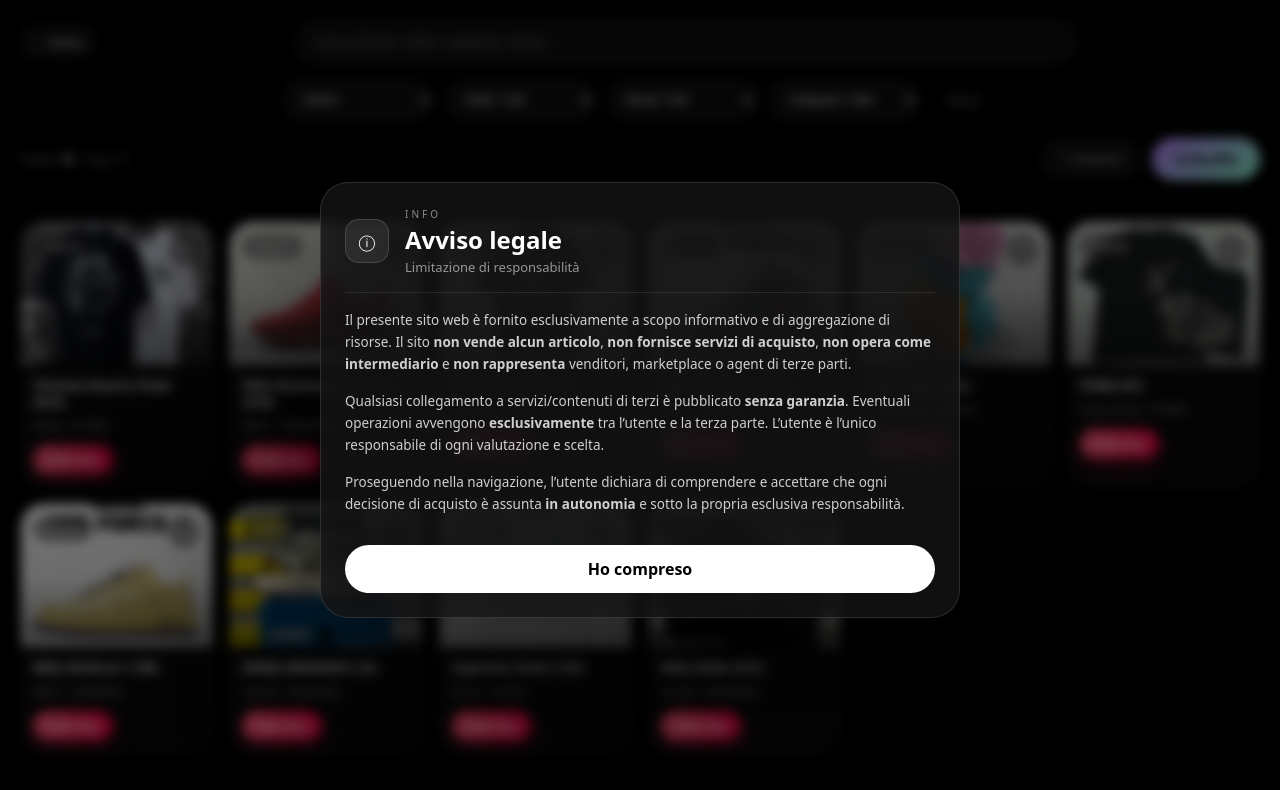
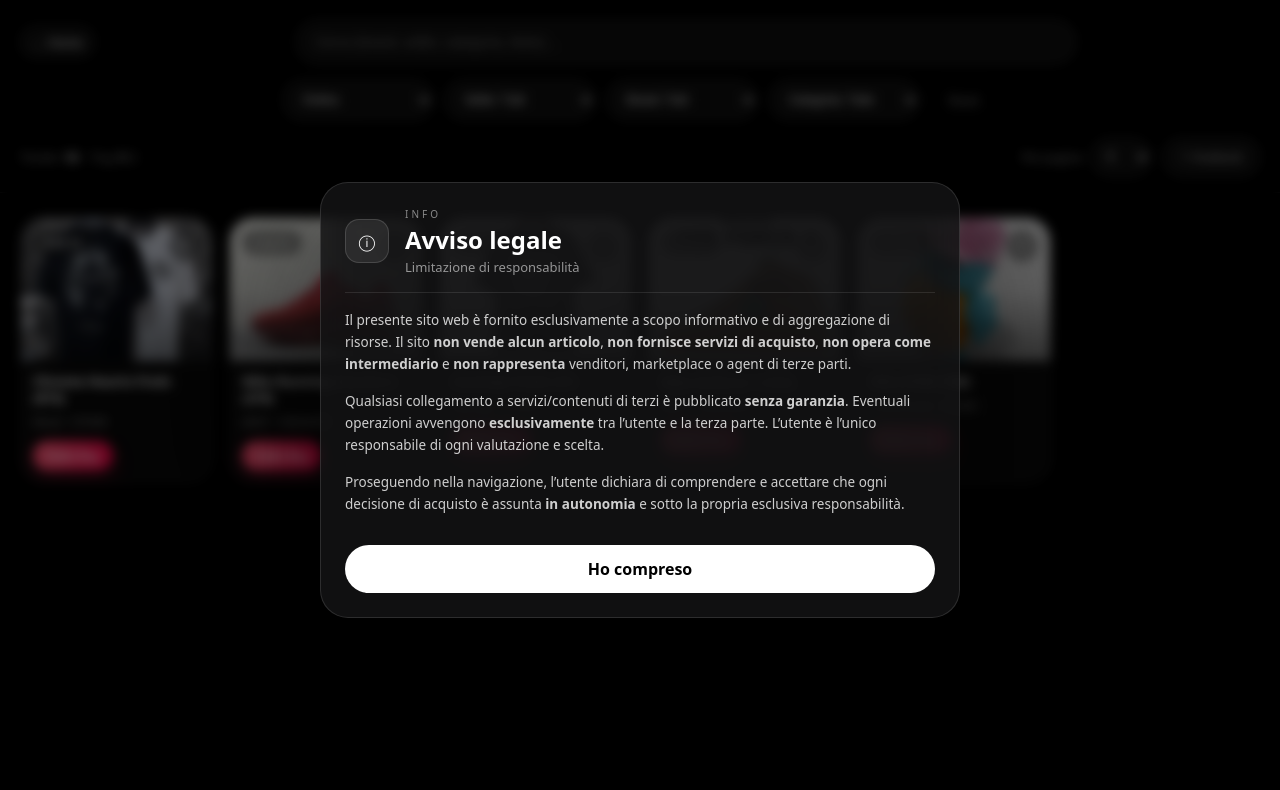
Before and after one commit to John-Hole/360Pallix, a Next.js app: page /spreadsheet in a window 1280 px wide. Shown: the top 790 px of the page. Built offline with nearby package versions, Linux system fonts and the light colour scheme.

Commit message:
Rimossi Shuffle e selettore lingua; paginazione e selettore elementi per pagina

```diff
--- a/app/globals.css
+++ b/app/globals.css
@@ -175,3 +175,14 @@ button { font: inherit; color: inherit; cursor: pointer; }
 .item-info h1 { margin: 6px 0 12px; font-size: 28px; }
 .kv { display: flex; justify-content: space-between; padding: 10px 0; border-bottom: 1px solid rgba(255,255,255,.08); font-size: 13px; color: rgba(255,255,255,.6); }
 .kv b { color: #fff; }
+
+/* pagination + per-page */
+.stat { font-size: 13px; }
+.perpage { display: inline-flex; align-items: center; gap: 8px; font-size: 12px; color: rgba(255,255,255,.55); }
+.sel-sm { min-width: 0; height: 38px; padding: 0 12px; }
+.pager { display: flex; align-items: center; justify-content: center; gap: 12px; padding: 0 20px 64px; }
+.pager-btn { width: 44px; height: 36px; border-radius: 999px; border: 1px solid rgba(255,255,255,.14); background: rgba(255,255,255,.06); transition: background .2s; }
+.pager-btn:hover:not(:disabled) { background: rgba(255,255,255,.14); }
+.pager-btn:disabled { opacity: .35; cursor: default; }
+.pager-info { min-width: 90px; text-align: center; padding: 8px 18px; border-radius: 999px; border: 1px solid rgba(255,255,255,.14); background: rgba(255,255,255,.04); font-size: 12px; }
+@media (max-width: 520px) { .sheet-sub { flex-wrap: wrap; } .sheet-sub .sp { display: none; } }
--- a/app/page.tsx
+++ b/app/page.tsx
@@ -50,10 +50,6 @@ export default function Home() {
 
   return (
     <main>
-      <div className="topbar">
-        <div className="lang"><b>IT</b>Italiano <span aria-hidden>⌄</span></div>
-      </div>
-
       <section className="hero" ref={heroRef}>
         <div className="hero-wordmark">Pallix360</div>
         {PILLS.map((p) => (
--- a/app/spreadsheet/page.tsx
+++ b/app/spreadsheet/page.tsx
@@ -4,6 +4,8 @@ import { useEffect, useMemo, useState } from "react";
 import { PRODUCTS, eur, type Product } from "@/lib/products";
 
 const uniq = (k: keyof Product) => [...new Set(PRODUCTS.map((p) => String(p[k])))].sort();
+
+const PER_PAGE = [5, 10, 20, 50];
 
 export default function Spreadsheet() {
   const [q, setQ] = useState("");
@@ -14,7 +16,8 @@ export default function Spreadsheet() {
   const [favs, setFavs] = useState<string[]>([]);
   const [onlyFavs, setOnlyFavs] = useState(false);
   const [legal, setLegal] = useState(false);
-  const [seed, setSeed] = useState(0);
+  const [page, setPage] = useState(1);
+  const [perPage, setPerPage] = useState(PER_PAGE[0]);
 
   useEffect(() => {
     setFavs(JSON.parse(localStorage.getItem("pallix-favs") || "[]"));
@@ -34,11 +37,18 @@ export default function Spreadsheet() {
     );
     if (order === "asc") l = [...l].sort((a, b) => a.price - b.price);
     if (order === "desc") l = [...l].sort((a, b) => b.price - a.price);
-    if (seed) l = [...l].sort((a, b) => ((a.id.length * seed) % 7) - ((b.id.length * seed) % 7) || a.id.localeCompare(b.id) * (seed % 2 ? 1 : -1));
     return l;
-  }, [q, order, seller, brand, cat, onlyFavs, favs, seed]);
+  }, [q, order, seller, brand, cat, onlyFavs, favs]);
 
-  const reset = () => { setQ(""); setOrder(""); setSeller(""); setBrand(""); setCat(""); setOnlyFavs(false); setSeed(0); };
+  const pages = Math.max(1, Math.ceil(list.length / perPage));
+  const cur = Math.min(page, pages);
+  const visible = list.slice((cur - 1) * perPage, cur * perPage);
+  const goPage = (n: number) => { setPage(n); window.scrollTo({ top: 0, behavior: "smooth" }); };
+
+  // back to page 1 whenever filters change
+  useEffect(() => { setPage(1); }, [q, order, seller, brand, cat, onlyFavs]);
+
+  const reset = () => { setQ(""); setOrder(""); setSeller(""); setBrand(""); setCat(""); setOnlyFavs(false); setPage(1); };
 
   return (
     <main>
@@ -48,7 +58,7 @@ export default function Spreadsheet() {
           <input className="search" placeholder="Cerca (brand, seller, categoria, titolo)..." value={q} onChange={(e) => setQ(e.target.value)} />
         </div>
         <div className="filters">
-          <select className="sel" value={order} onChange={(e) => { setOrder(e.target.value); setSeed(0); }}>
+          <select className="sel" value={order} onChange={(e) => { setOrder(e.target.value); }}>
             <option value="">Ordina</option><option value="asc">Prezzo ↑</option><option value="desc">Prezzo ↓</option>
           </select>
           <select className="sel" value={seller} onChange={(e) => setSeller(e.target.value)}>
@@ -63,16 +73,21 @@ export default function Spreadsheet() {
           <button className="reset" onClick={reset}>Reset</button>
         </div>
         <div className="sheet-sub">
-          <span>Totale: <b>{list.length}</b></span>
-          <span>Pag 1/1</span>
+          <span className="stat">Totale: <b>{list.length}</b></span>
+          <span className="stat">Pag <b>{cur}</b>/{pages}</span>
           <span className="sp" />
+          <label className="perpage">
+            <span>Per pagina</span>
+            <select className="sel sel-sm" value={perPage} onChange={(e) => { setPerPage(Number(e.target.value)); setPage(1); }}>
+              {PER_PAGE.map((n) => <option key={n} value={n}>{n}</option>)}
+            </select>
+          </label>
           <button className={`pillbtn ${onlyFavs ? "on" : ""}`} onClick={() => setOnlyFavs(!onlyFavs)}>♡ Preferiti</button>
-          <button className="pillbtn shuffle" onClick={() => { setOrder(""); setSeed(Math.floor(Math.random() * 1000) + 1); }}>⤨ Shuffle</button>
         </div>
       </div>
 
       <div className="grid">
-        {list.map((p, i) => (
+        {visible.map((p, i) => (
           <Link key={p.id} href={`/item/${p.id}`} className="card" style={{ animationDelay: `${i * 40}ms` }}>
             <button
               className={`fav ${favs.includes(p.id) ? "on" : ""}`} aria-label="Preferiti" title="Aggiungi/Rimuovi dai preferiti"
@@ -96,6 +111,14 @@ export default function Spreadsheet() {
         {!list.length && <div className="empty">Nessun risultato.</div>}
       </div>
 
+      {pages > 1 && (
+        <nav className="pager" aria-label="Paginazione">
+          <button className="pager-btn" disabled={cur <= 1} onClick={() => goPage(cur - 1)} aria-label="Pagina precedente">←</button>
+          <span className="pager-info">Pag {cur}/{pages}</span>
+          <button className="pager-btn" disabled={cur >= pages} onClick={() => goPage(cur + 1)} aria-label="Pagina successiva">→</button>
+        </nav>
+      )}
+
       {legal && (
         <div className="overlay">
           <div className="modal glass" role="dialog" aria-modal="true">
```
